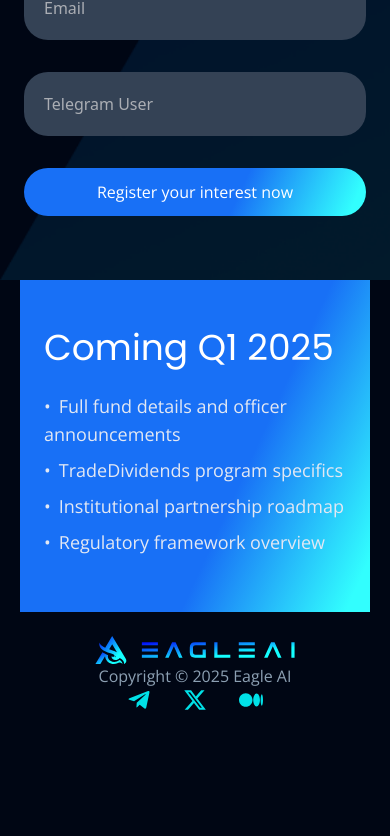
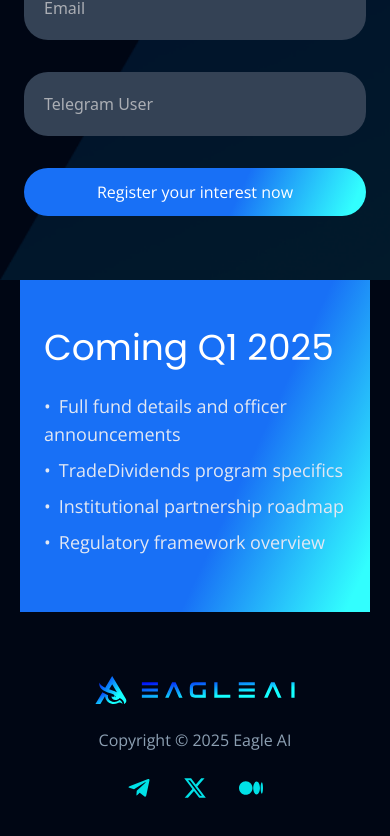
Before and after one commit to oyerohabib/eagle-ai, a Next.js app: page / in a window 390 px wide. Shown: the part 4588-5424 px from the top of the page. Before the commit the page ends 5324 px from the top, so only its background shows below. Built offline with nearby package versions, Linux system fonts and the light colour scheme.

Commit message:
fix: improved responsiveness of Footer component

```diff
--- a/src/app/components/Footer.tsx
+++ b/src/app/components/Footer.tsx
@@ -6,8 +6,8 @@ import { FaMedium, FaXTwitter } from "react-icons/fa6";
 
 const Footer: React.FC = () => {
   return (
-    <footer className="bg-navy-900 text-white py-6">
-      <div className="container mx-auto px-6 flex flex-col md:flex-row justify-between items-center">
+    <footer className="text-white py-16 md:py-10 bg-transparent">
+      <div className="container mx-auto px-6 flex flex-col md:flex-row gap-6 justify-between items-center">
         <div>
           <Image src={Logo} alt="Eagle AI Logo" width={200} height={30} />
         </div>
```
